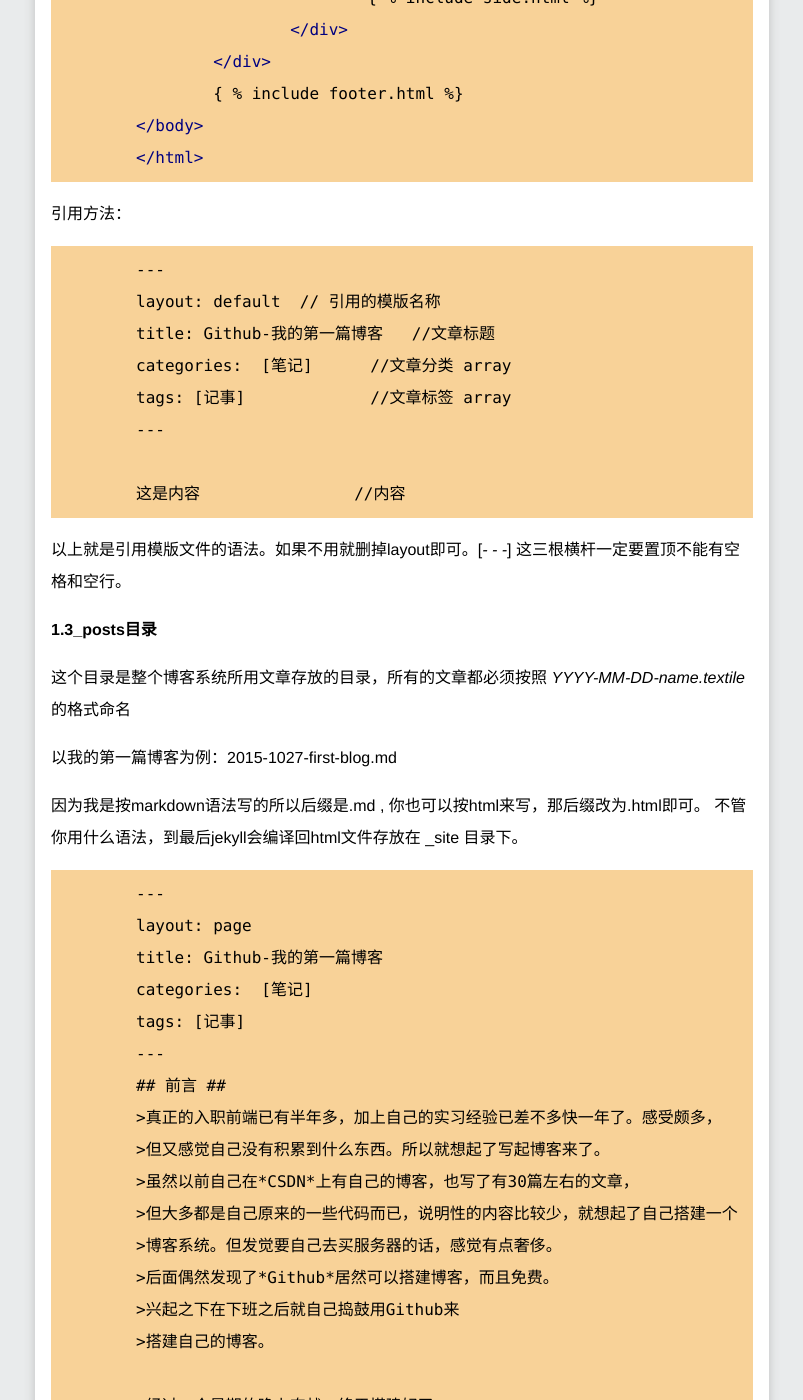
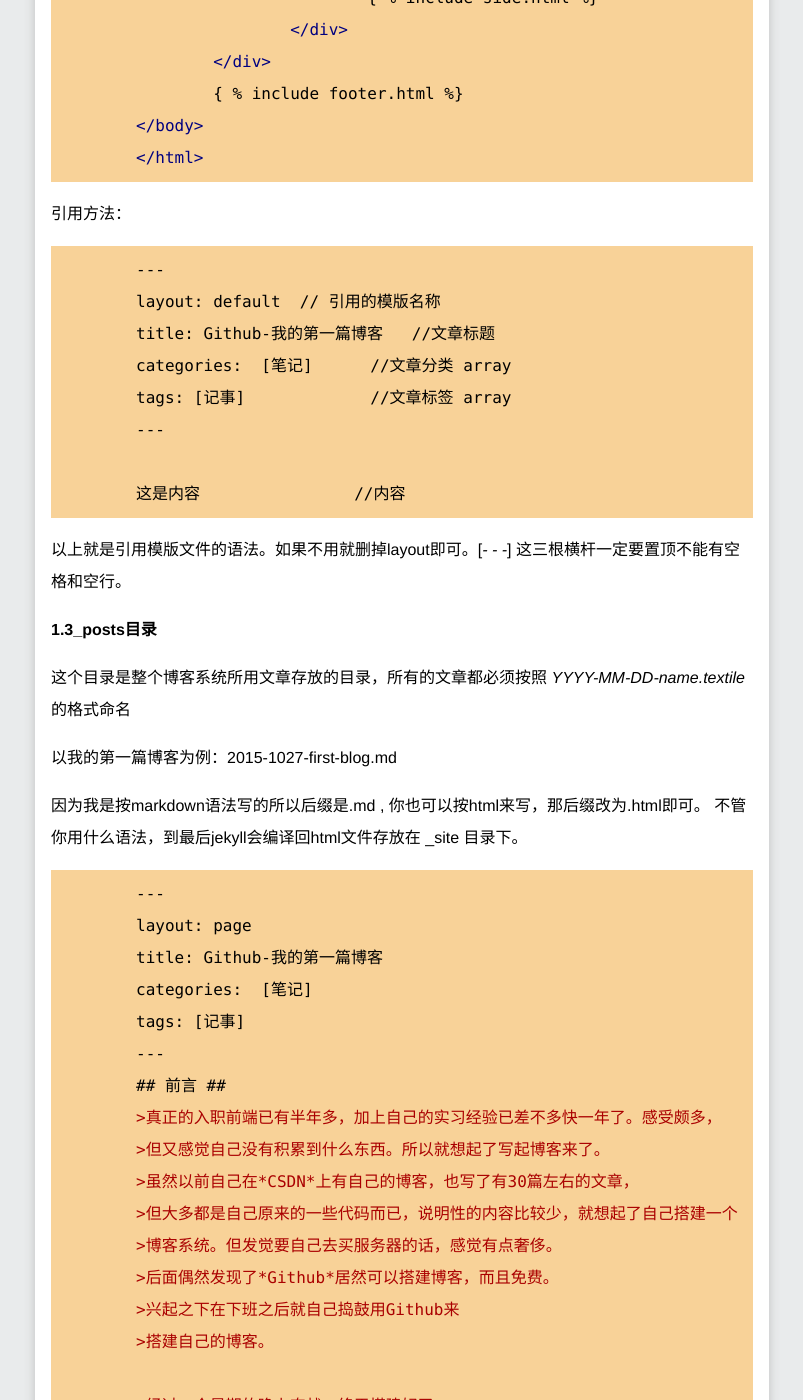
Before and after one commit to Yi-love/yi-love.github.io, a Jekyll site: the page built from _posts/2015-10-31-git-jekyll-markdown.md, in a window 1280 px wide and 1400 px high, scrolled down 5084 px. Shown: the whole window, without its empty margins (113-916 px from the left). Built offline with Jekyll 4.4.1, drawn with Linux system fonts in a browser that asks for light colours.

Commit message:
edit git-jekyll-markdown.md secend time

```diff
--- a/_posts/2015-10-31-git-jekyll-markdown.md
+++ b/_posts/2015-10-31-git-jekyll-markdown.md
@@ -153,7 +153,7 @@
 {% endhighlight %}
 
 >引用方法：
-{% highlight txt %}
+{% highlight markdown %}
  	---
 	layout: default  // 引用的模版名称
 	title: Github-我的第一篇博客   //文章标题
@@ -173,7 +173,7 @@
 >
 >因为我是按markdown语法写的所以后缀是.md , 你也可以按html来写，那后缀改为.html即可。
 >不管你用什么语法，到最后jekyll会编译回html文件存放在 _site 目录下。
-{% highlight txt %}
+{% highlight markdown %}
  	---
 	layout: page
 	title: Github-我的第一篇博客
```
Also changed, not shown: 1 other file.
